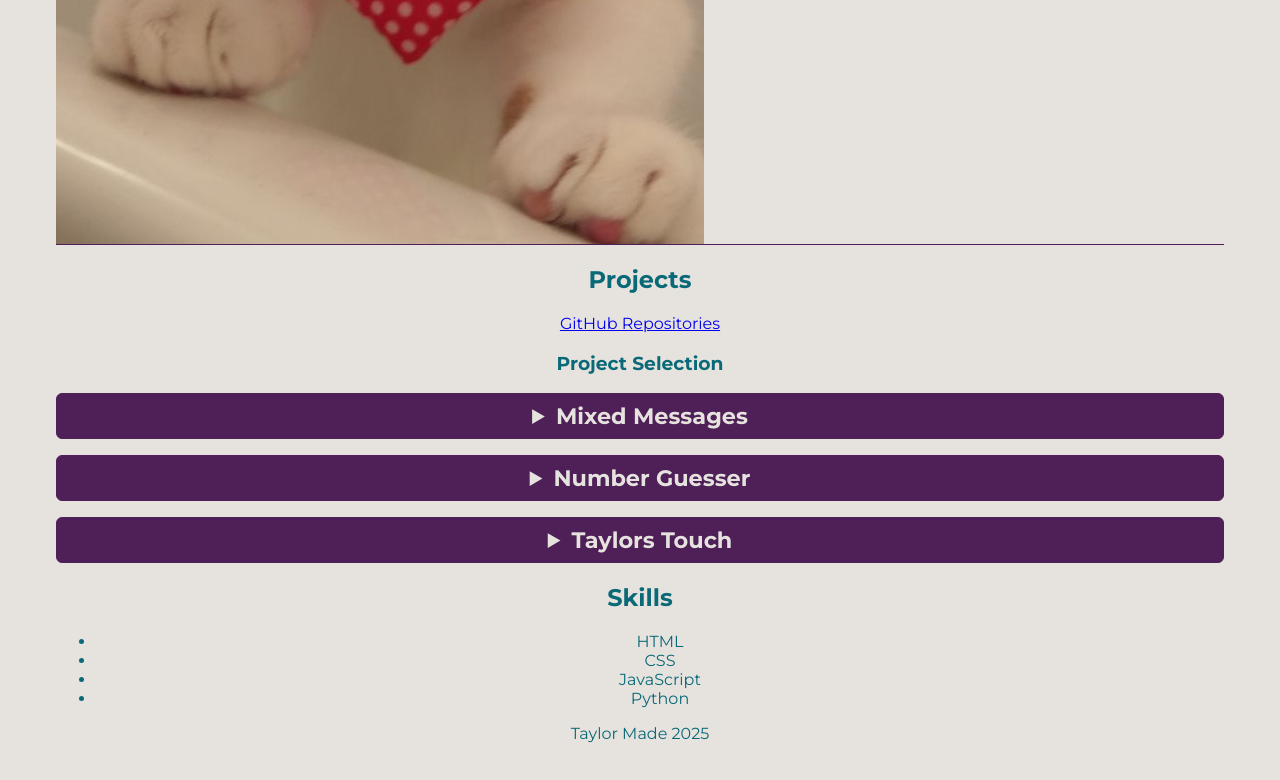
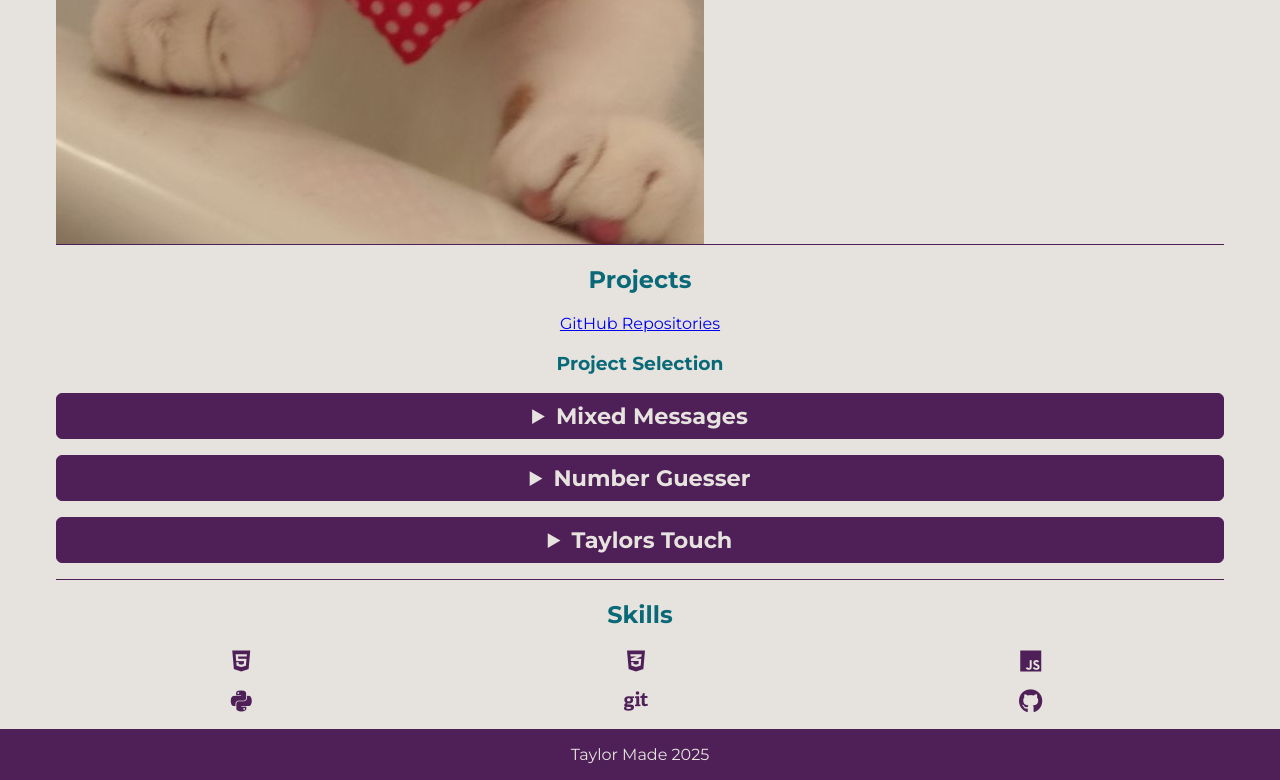
Before and after one commit to JadeT480/portfolioWebsite, a plain HTML site: page index.html in a window 1280 px wide. Shown: the part 1229-2009 px from the top of the page. Before the commit the page ends 1988 px from the top, so only its background shows below. Drawn offline with Linux system fonts and the light colour scheme.

Commit message:
Add styling to the skills section and footer

```diff
--- a/index.html
+++ b/index.html
@@ -118,16 +118,30 @@
       </section>
       <section id="skills">
         <h2>Skills</h2>
-        <ul>
-          <li>HTML</li>
-          <li>CSS</li>
-          <li>JavaScript</li>
-          <li>Python</li>
-        </ul>
+        <div class="desktop">
+          <ul class="skills-list">
+            <li><i class="fa-brands fa-html5"></i> HTML</li>
+            <li><i class="fa-brands fa-css3-alt"></i> CSS</li>
+            <li><i class="fa-brands fa-js"></i> JavaScript</li>
+            <li><i class="fa-brands fa-python"></i> Python</li>
+            <li><i class="fa-brands fa-git"></i> Git</li>
+            <li><i class="fa-brands fa-github"></i> GitHub</li>
+          </ul>
+        </div>
+        <div class="mobile">
+          <ul class="skills-list">
+            <li><i class="fa-brands fa-html5"></i></li>
+            <li><i class="fa-brands fa-css3-alt"></i></li>
+            <li><i class="fa-brands fa-js"></i></li>
+            <li><i class="fa-brands fa-python"></i></li>
+            <li><i class="fa-brands fa-git"></i></li>
+            <li><i class="fa-brands fa-github"></i></li>
+          </ul>
+        </div>
       </section>
     </main>
     <footer>
-      <p>Taylor Made 2025</p>
+      Taylor Made 2025
     </footer>
   </body>
 </html>
--- a/resources/styles.css
+++ b/resources/styles.css
@@ -4,6 +4,10 @@
 }
 
 body {
+  display: flex;
+  flex-direction: column;
+  min-height: 100vh;
+  margin: 0;
   background-color: #e6e3df;
   color: #0a6977;
   font-family: "Montserrat", sans-serif;
@@ -27,7 +31,7 @@ header {
 h1 {
   text-align: left;
   color: #e6e3df;
-  font-size: 2.3rem;
+  font-size: 2rem;
   padding-left: 15px;
   margin-left: 20px;
 }
@@ -41,7 +45,7 @@ nav li {
 nav a {
   color: #e6e3df;
   text-decoration: none;
-  font-size: 1.6rem;
+  font-size: 1.5rem;
 }
 
 nav a:hover {
@@ -54,12 +58,12 @@ nav.desktop {
 
 nav.mobile {
   flex-grow: 1;
-  text-align: left; /* So links don’t center when full width */
+  text-align: left;
 }
 
 nav.mobile ul {
   display: flex;
-  justify-content: center; /* or flex-start */
+  justify-content: center;
   gap: 1rem;
   margin: 0;
   padding-left: 0;
@@ -71,9 +75,13 @@ i {
 }
 
 /* Main content styles */
+main {
+  flex: 1;
+}
+
 .container {
-  max-width: 1200px; /* Or whatever max width you want */
-  margin: 75px auto 0 auto; /* margin-top and center horizontally */
+  max-width: 1200px;
+  margin: 75px auto 0 auto;
   padding: 0 1rem;
   box-sizing: border-box;
   width: 100%;
@@ -93,7 +101,6 @@ i {
 
 #about p {
   color: #355155;
-  background-color: rgba(236, 230, 218, 0.5);
   font-size: 1.2rem;
 }
 
@@ -142,6 +149,38 @@ details img {
 
 details p {
   color: #e6e3df;
+}
+
+/* Skills section */
+#skills {
+  border-top: 1px solid #4e2057;
+}
+
+div.desktop {
+  display: none;
+}
+
+.skills-list {
+  display: grid;
+  grid-template-columns: repeat(3, 1fr);
+  gap: 1rem;
+  list-style: none;
+  padding: 0;
+}
+
+#skills i {
+  color: #4e2057;
+  margin-right: 8px;
+  font-size: 1.5rem;
+  vertical-align: middle;
+}
+
+/* Footer styles */
+footer {
+  background-color: #4e2057;
+  color: #e6e3df;
+  text-align: center;
+  padding: 1rem 0;
 }
 
 /* For Tablets, minimum of 600px */
```
Also changed, not shown: contact.html (+1 -1 lines).
